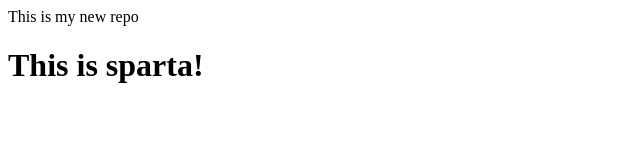
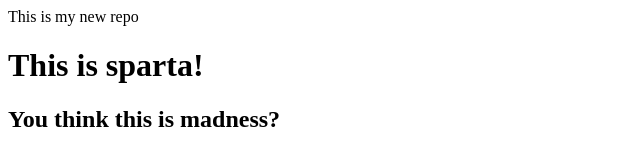
Before and after one commit to Harshan-Attar/localrepo-2, a plain HTML site: page index.html in a window 1280 px wide. Shown: the whole page, without its empty margins (0-640 px from the left). Drawn offline with Linux system fonts and the light colour scheme.

Commit message:
update feature1

```diff
--- a/index.html
+++ b/index.html
@@ -1,2 +1,3 @@
 <p>This is my new repo</p>
 <h1>This is sparta!</h1>
+<h2>You think this is madness?</h2>
```
